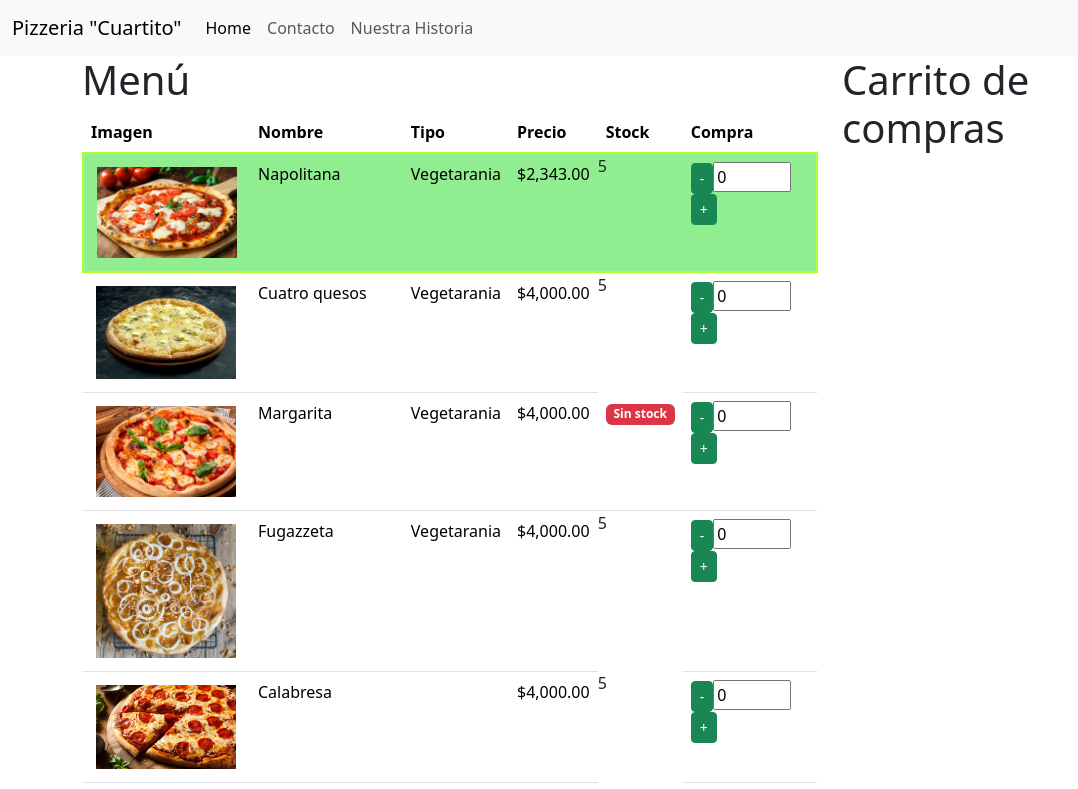
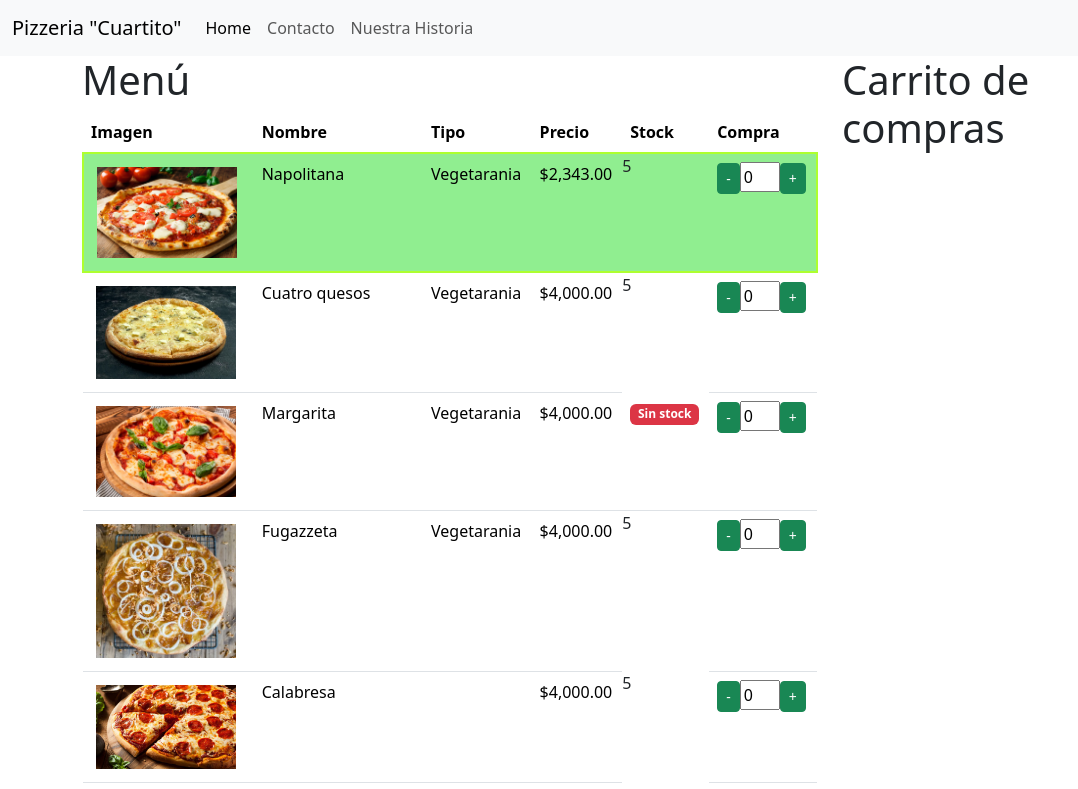
Before and after one commit to katia-otot/Brewery, an Angular app: page /pizzas in a window 1280 px wide. Shown: the top 789 px of the page, without its empty margins (0-1078 px from the left). Built offline with nearby package versions, Linux system fonts and the light colour scheme.

Commit message:
agrego input, output

```diff
--- a/src/app/app.module.ts
+++ b/src/app/app.module.ts
@@ -10,6 +10,7 @@ import { FormsModule } from '@angular/forms';
 import { BreweryContactoComponent } from './brewery-contacto/brewery-contacto.component';
 import { BreweryPizzasComponent } from './brewery-pizzas/brewery-pizzas.component';
 import { MasInfoComponent } from './mas-info/mas-info.component';
+import { InputIntegerComponent } from './input-integer/input-integer.component';
 
 @NgModule({
   declarations: [
@@ -18,7 +19,8 @@ import { MasInfoComponent } from './mas-info/mas-info.component';
     CarritoComprasComponent,
     BreweryContactoComponent,
     BreweryPizzasComponent,
-    MasInfoComponent
+    MasInfoComponent,
+    InputIntegerComponent
   ],
   imports: [
     BrowserModule,
--- /dev/null
+++ b/src/app/input-integer/input-integer.component.html
@@ -0,0 +1,8 @@
+<button class="btn btn-success btn-sm" (click)="downCantidad()">-</button>
+    <input
+        type="number"
+        [(ngModel)]="cantidad"
+        (keyup)="validarCantidad($event)"
+        min="0"
+        [max]="max">
+<button class="btn btn-success btn-sm" (click)="upCantidad()">+</button>
--- /dev/null
+++ b/src/app/input-integer/input-integer.component.scss
@@ -0,0 +1,3 @@
+input {
+    max-width: 40px;
+}
--- /dev/null
+++ b/src/app/input-integer/input-integer.component.ts
@@ -0,0 +1,39 @@
+import { Component, EventEmitter, Input, Output } from '@angular/core';
+import { Pizza } from '../pizza-list/Pizza';
+
+
+@Component({
+  selector: 'app-input-integer',
+  templateUrl: './input-integer.component.html',
+  styleUrl: './input-integer.component.scss'
+})
+export class InputIntegerComponent {
+  @Input() cantidad!: number;
+  @Input() max! : number;
+
+  @Output () cantidadChange : EventEmitter<number> = new EventEmitter<number>();
+
+  upCantidad() :void{
+    if(this.cantidad < this.max){
+      this.cantidad++;
+      this.cantidadChange.emit(this.cantidad);
+    }
+  }
+  downCantidad() :void{
+    if(this.cantidad>0){
+      this.cantidad--;
+      this.cantidadChange.emit(this.cantidad);
+    }
+  }
+  validarCantidad($event: any): void{
+    const newCantidad = parseInt($event.target.value, 10);
+    if (isNaN(newCantidad) || newCantidad < 0) {
+      this.cantidad = 0;
+    } else if (newCantidad > this.max) {
+      this.cantidad = this.max;
+    } else {
+      this.cantidad = newCantidad;
+    }
+    this.cantidadChange.emit(this.cantidad);
+  }
+}
--- a/src/app/pizza-list/pizza-list.component.html
+++ b/src/app/pizza-list/pizza-list.component.html
@@ -25,14 +25,8 @@
                 {{pizza.stock}}
             }
             <td>
-                <button class="btn btn-success btn-sm" (click)="downCantidad(pizza)">-</button>
-                <input
-                    type="number"
-                    [(ngModel)]="pizza.cantidad"
-                    (keyup)="validarCantidad($event, pizza)"
-                    min="0"
-                    [max]="pizza.stock">
-                <button class="btn btn-success btn-sm" (click)="upCantidad(pizza)">+</button>
+                <app-input-integer [(cantidad)]="pizza.cantidad"
+                [max]="pizza.stock"></app-input-integer>
             </td>
          </tr>
         } @empty {
--- a/src/app/pizza-list/pizza-list.component.ts
+++ b/src/app/pizza-list/pizza-list.component.ts
@@ -60,26 +60,4 @@ export class PizzaListComponent {
 
   ];
 
-  upCantidad(pizza: Pizza) :void{
-    if(pizza.cantidad < pizza.stock){
-      pizza.cantidad++;
-    }
-
-  }
-  downCantidad(pizza: Pizza) :void{
-    if(pizza.cantidad>0){
-      pizza.cantidad--;
-    }
-  }
-
-  validarCantidad($event: any, pizza: Pizza): void{
-      const newCantidad = parseInt($event.target.value, 10);
-      if (isNaN(newCantidad) || newCantidad < 0) {
-        pizza.cantidad = 0;
-      } else if (newCantidad > pizza.stock) {
-        pizza.cantidad = pizza.stock;
-      } else {
-        pizza.cantidad = newCantidad;
-      }
-  }
 }
```
Also changed, not shown: 1 other file (tests, documents, lock files or other folders).
